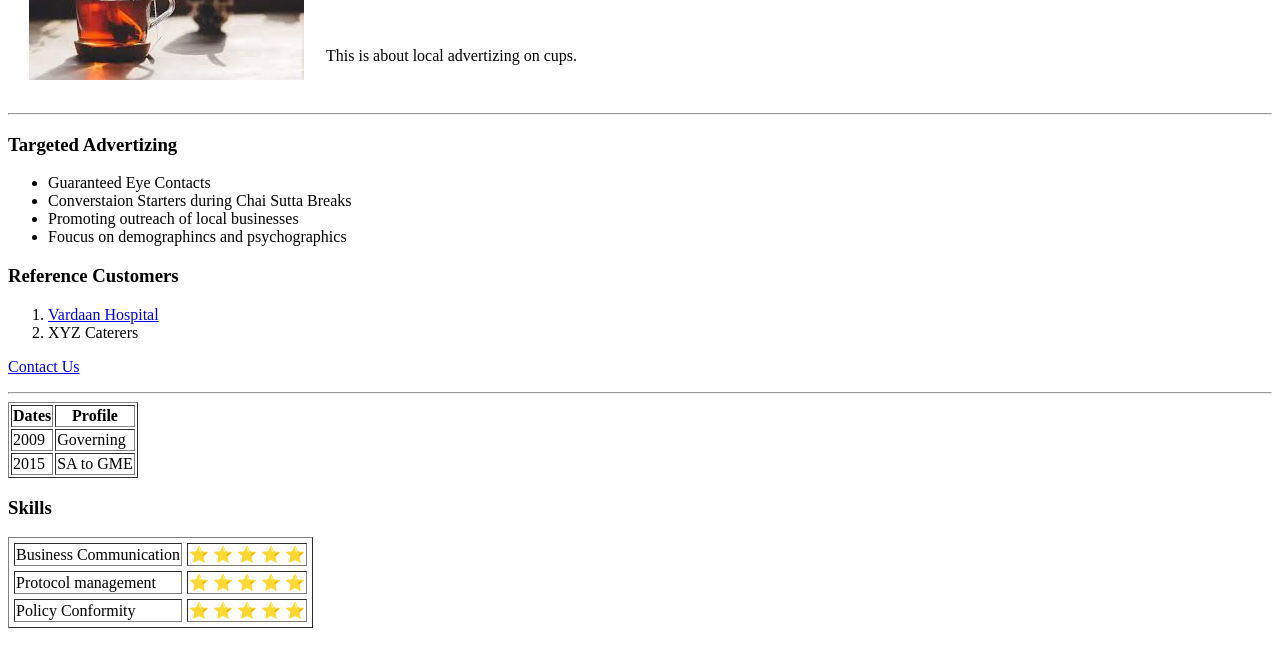
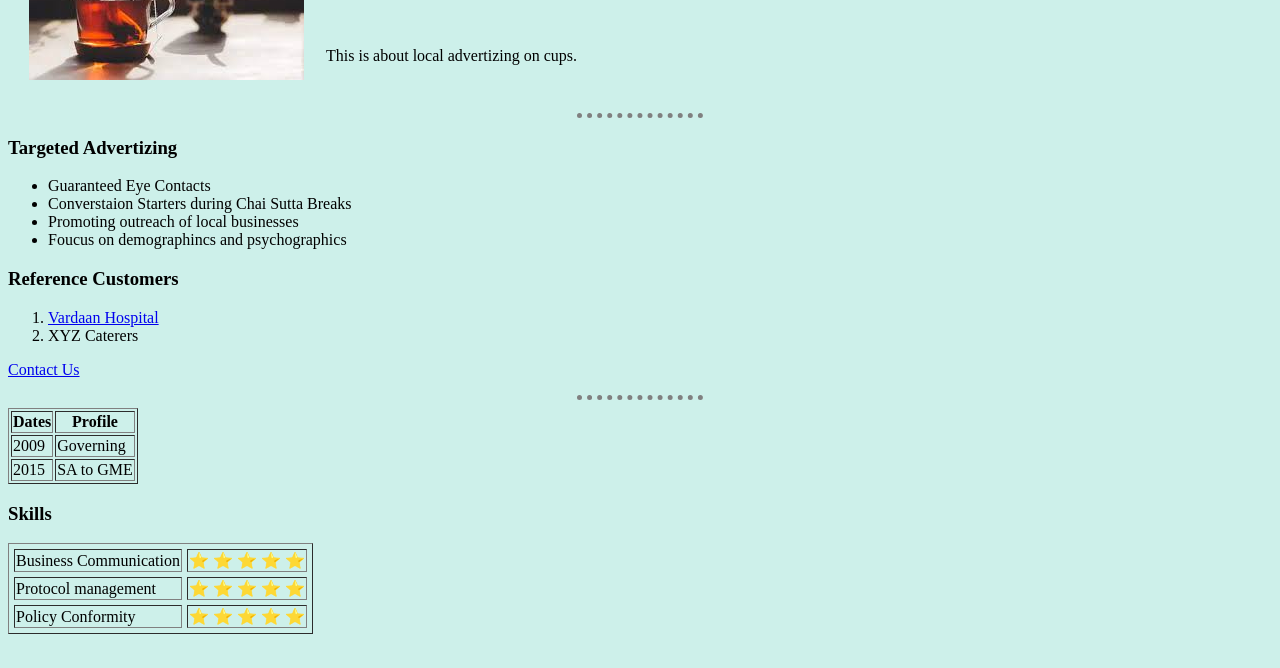
Before and after one commit to Ss1910/lp, a plain HTML site: page index.html in a window 1280 px wide. Shown: the part 132-800 px from the top of the page. Drawn offline with Linux system fonts and the light colour scheme; files whose address does not match are found by name.

Commit message:
Update index.html

```diff
--- a/index.html
+++ b/index.html
@@ -3,11 +3,17 @@
   <head>
     <meta charset="utf-8">
     <title>Local Pyaala</title>
+    <style media="screen">
+      body {
+        background-color: #CDF0EA;
+      }
+      hr {background-color: #CDF0EA;border-style: dotted none none none;border-color: grey; border-width: 5px; height: 0px; width: 10%;}
+    </style>
   </head>
-  <body>
+  <body >
 <table cellspacing='20'>
   <tr>
-  <td><img src="C:\Users\dell\Desktop\Coding\Pyala.jpg" alt="local pyala advertizing picture"></td>  <td><h1>Shivam Saran</h1>
+  <td><img src="C:\Users\dell\Desktop\web dev\HTML- Personal Site\Pyala.jpg" alt="local pyala advertizing picture"></td>  <td><h1>Shivam Saran</h1>
 <p><em>CTO and Co-Founder of <strong>Local Pyaala</strong></em></p>
 <br>
 <p>This is about local advertizing on cups.</p></td>
```
